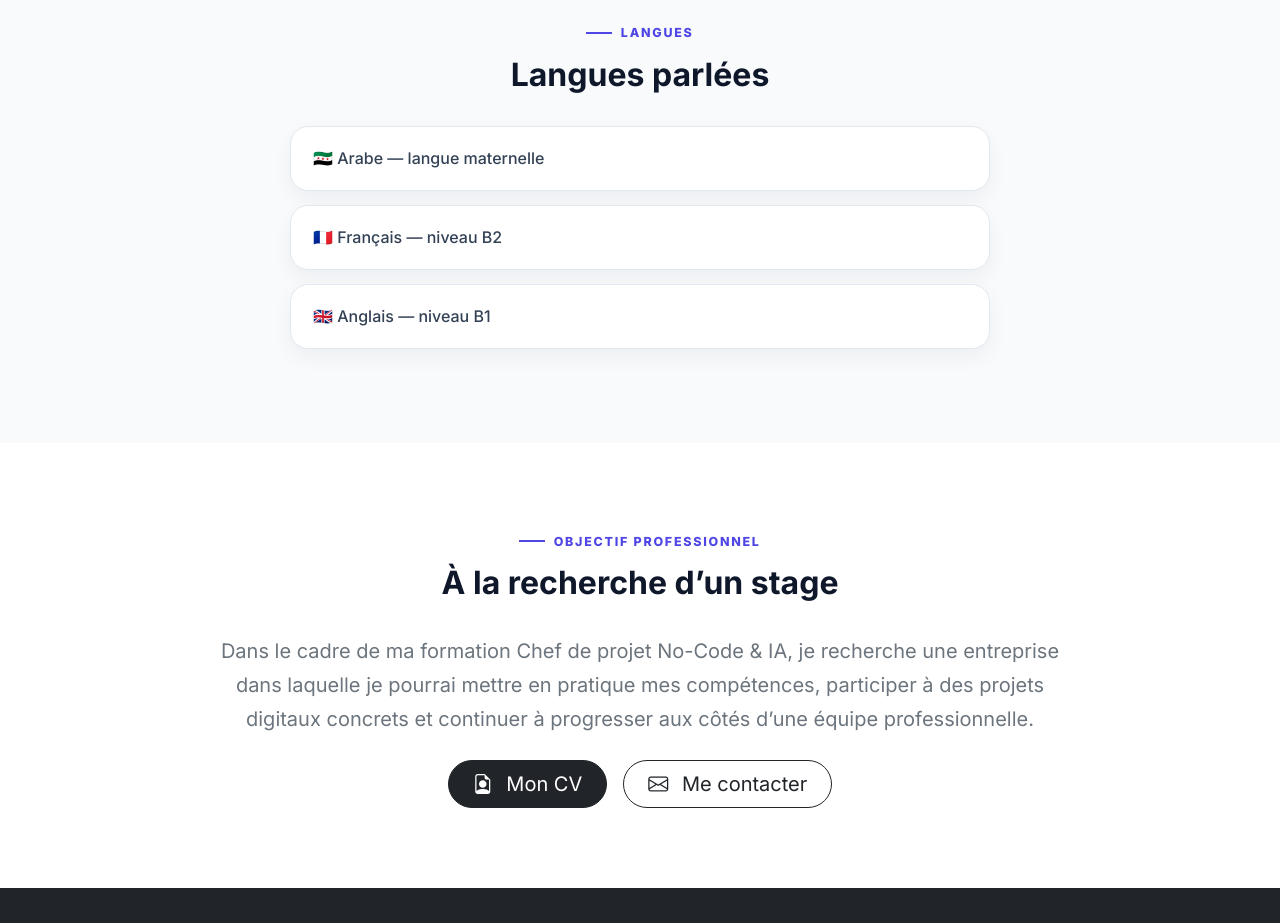
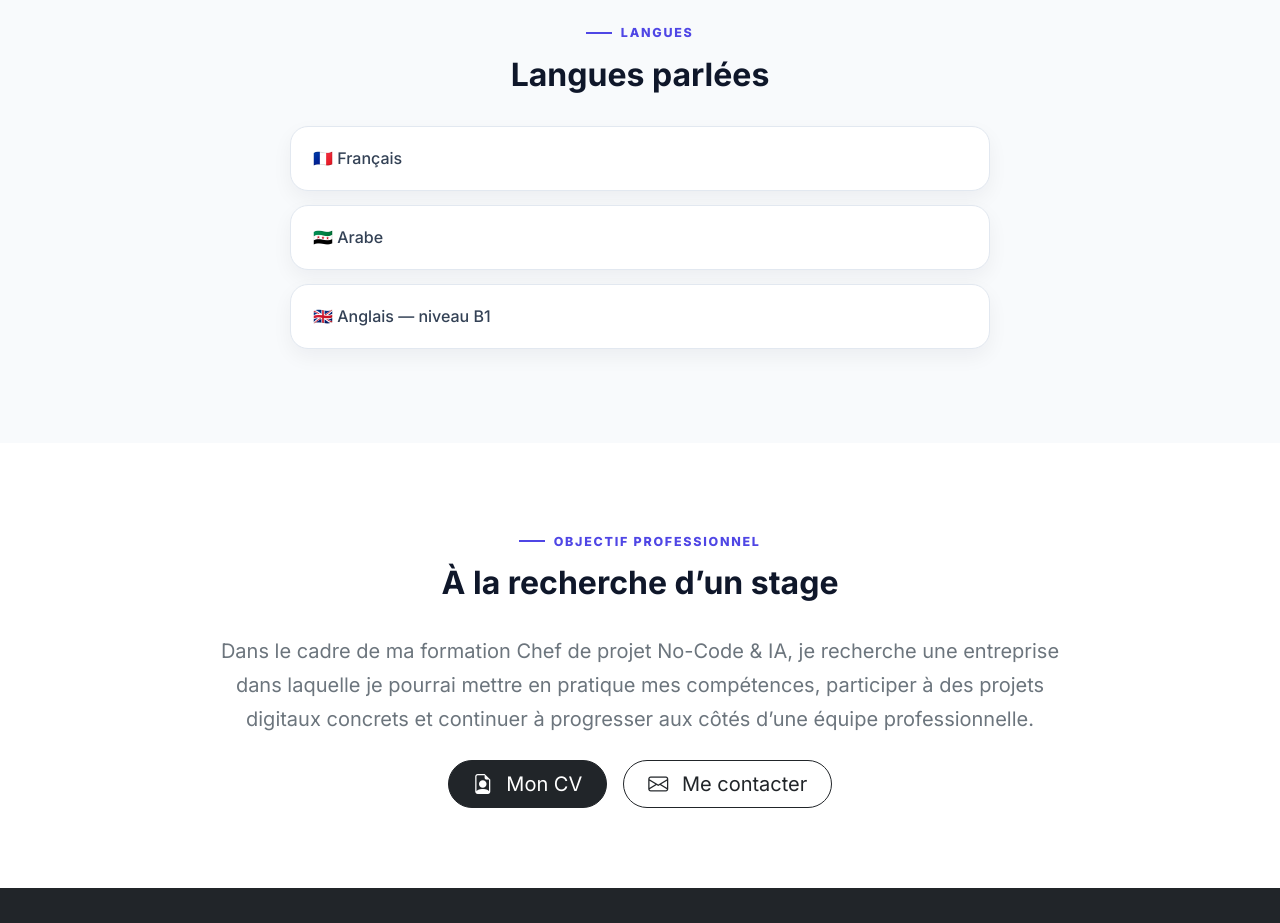
Before and after one commit to Maan625/mon_portfolio, a website: page competence.html in a window 1280 px wide. Shown: the part 3860-4783 px from the top of the page. Drawn offline with nearby package versions, Linux system fonts and the light colour scheme.

Commit message:
je modifi CV

```diff
--- a/competence.html
+++ b/competence.html
@@ -822,11 +822,13 @@
         <ul class="list-languages">
 
           <li>
-            🇸🇾 Arabe — langue maternelle
+
+            🇫🇷 Français
           </li>
 
           <li>
-            🇫🇷 Français — niveau B2
+            🇸🇾 Arabe
+
           </li>
 
           <li>
```
Also changed, not shown: projets.html (+3 -0 lines), 1 other file.
